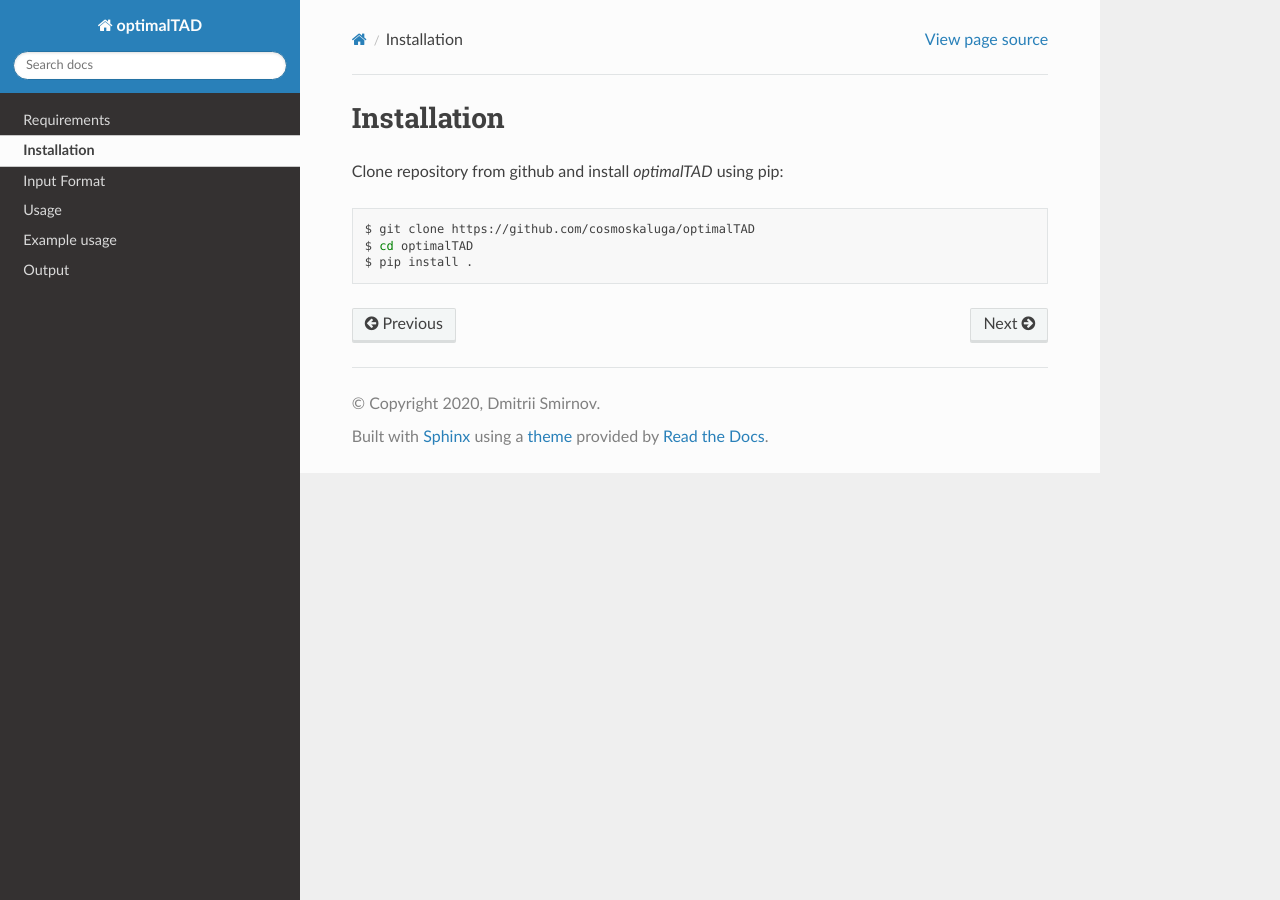
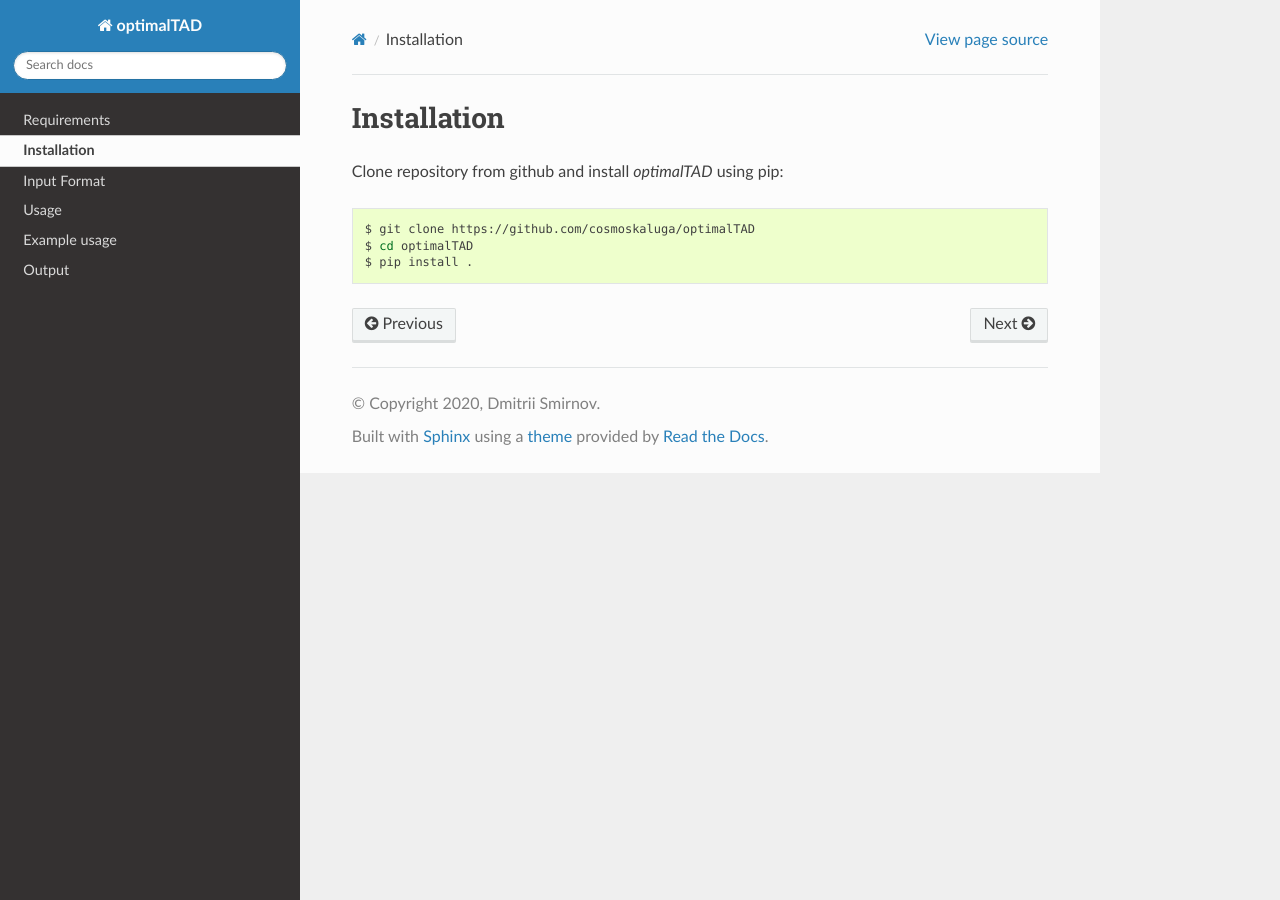
Before and after one commit to cosmoskaluga/optimalTAD, a Sphinx documentation site: the page built from docs/content/Installation.rst, in a window 1280 px wide. Built offline with Sphinx 7.4.7 and the Read the Docs theme 2.0.0, drawn with Linux system fonts in a browser that asks for light colours.

```diff
--- a/docs/conf.py
+++ b/docs/conf.py
@@ -28,10 +28,13 @@ release = '0.1.0'
 
 # -- General configuration ---------------------------------------------------
 
+# The master toctree document.
+master_doc = 'index'
+
 # Add any Sphinx extension module names here, as strings. They can be
 # extensions coming with Sphinx (named 'sphinx.ext.*') or your custom
 # ones.
-extensions = ["sphinx_rtd_theme"]
+extensions = ['sphinx_rtd_theme']
 
 # Add any paths that contain templates here, relative to this directory.
 templates_path = ['_templates']
@@ -47,7 +50,11 @@ exclude_patterns = ['_build', 'Thumbs.db', '.DS_Store']
 # The theme to use for HTML and HTML Help pages.  See the documentation for
 # a list of builtin themes.
 #
-html_theme = "sphinx_rtd_theme"
+html_theme = 'sphinx_rtd_theme'
+
+
+# The name of the Pygments (syntax highlighting) style to use.
+pygments_style = 'sphinx'
 
 
 # Add any paths that contain custom static files (such as style sheets) here,
```
